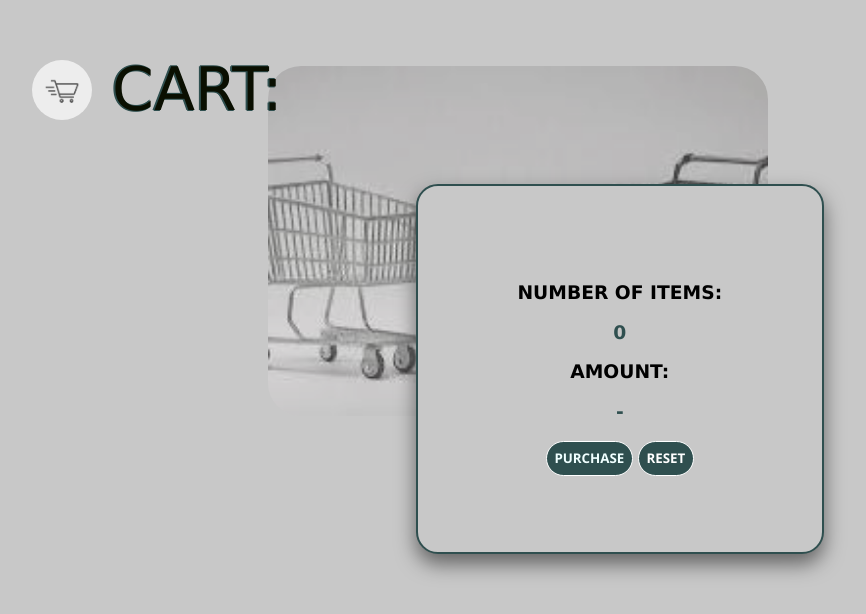
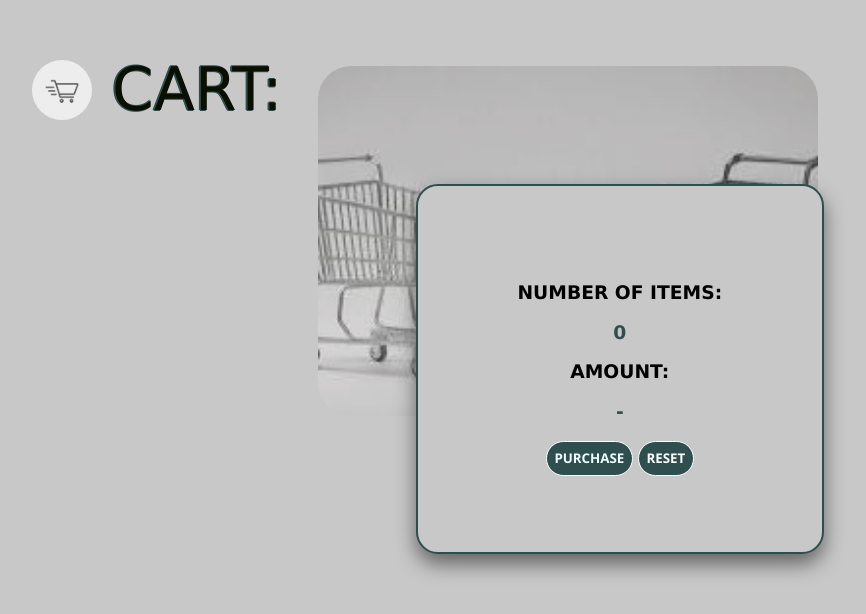
Before and after one commit to emmanueljegede/shoe-zone, a plain HTML site: page index.html in a window 1280 px wide. Shown: the part 2756-3370 px from the top of the page, without its empty margins (32-898 px from the left). Drawn offline with Linux system fonts and the light colour scheme.

Commit message:
updated css

```diff
--- a/e-commerce.css
+++ b/e-commerce.css
@@ -471,13 +471,14 @@
             transform: translateY(10px);
             border-radius: 99px;}
 
-      .design{transform: translateY(300px) translateX(300px);
+      .design{transform: translateY(300px) translateX(350px);
       z-index: 0;
       position: relative;
       border-radius: 33px;
       width: 500px;
    height: 350px;
-      opacity: 0.7; }
+      opacity: 0.7;
+     }
 
         @media screen and (max-width:600px){.design{transform: translateY(230px) translateX(132px);
          width: 350px;
```
